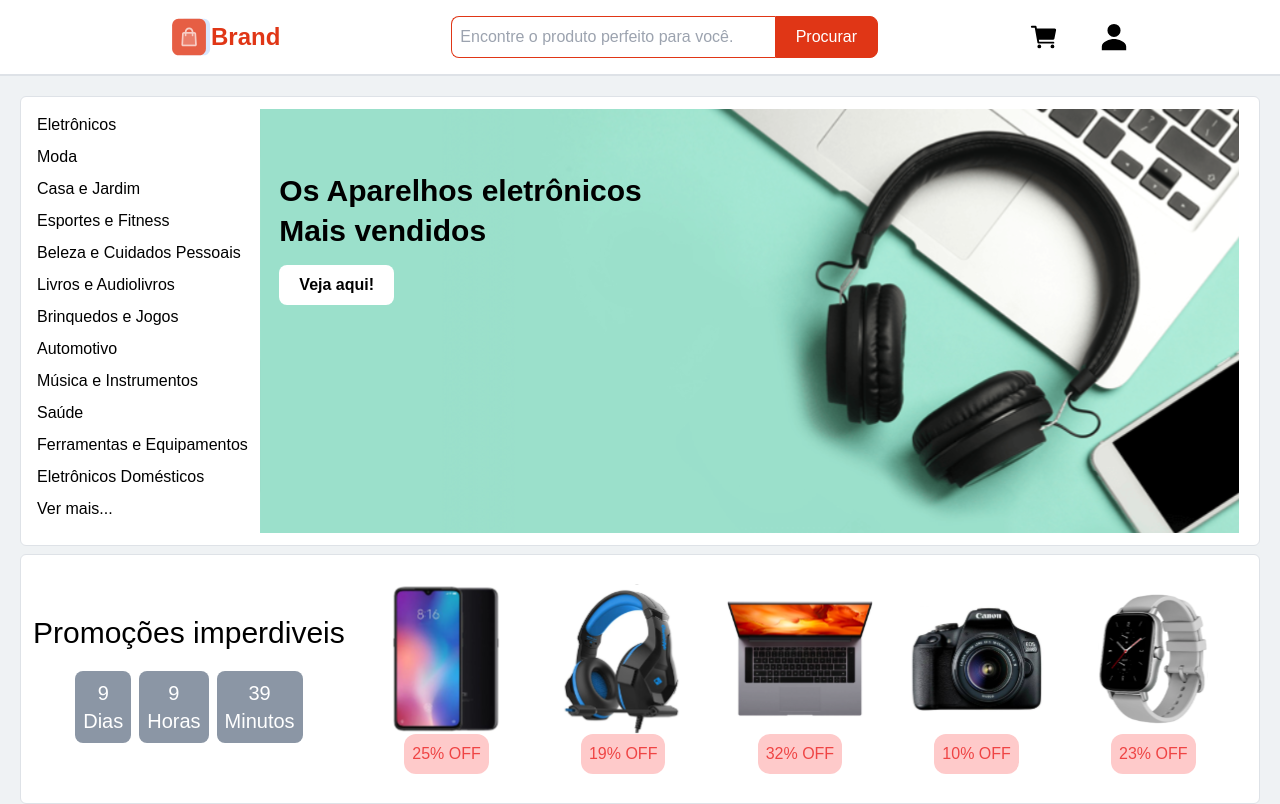
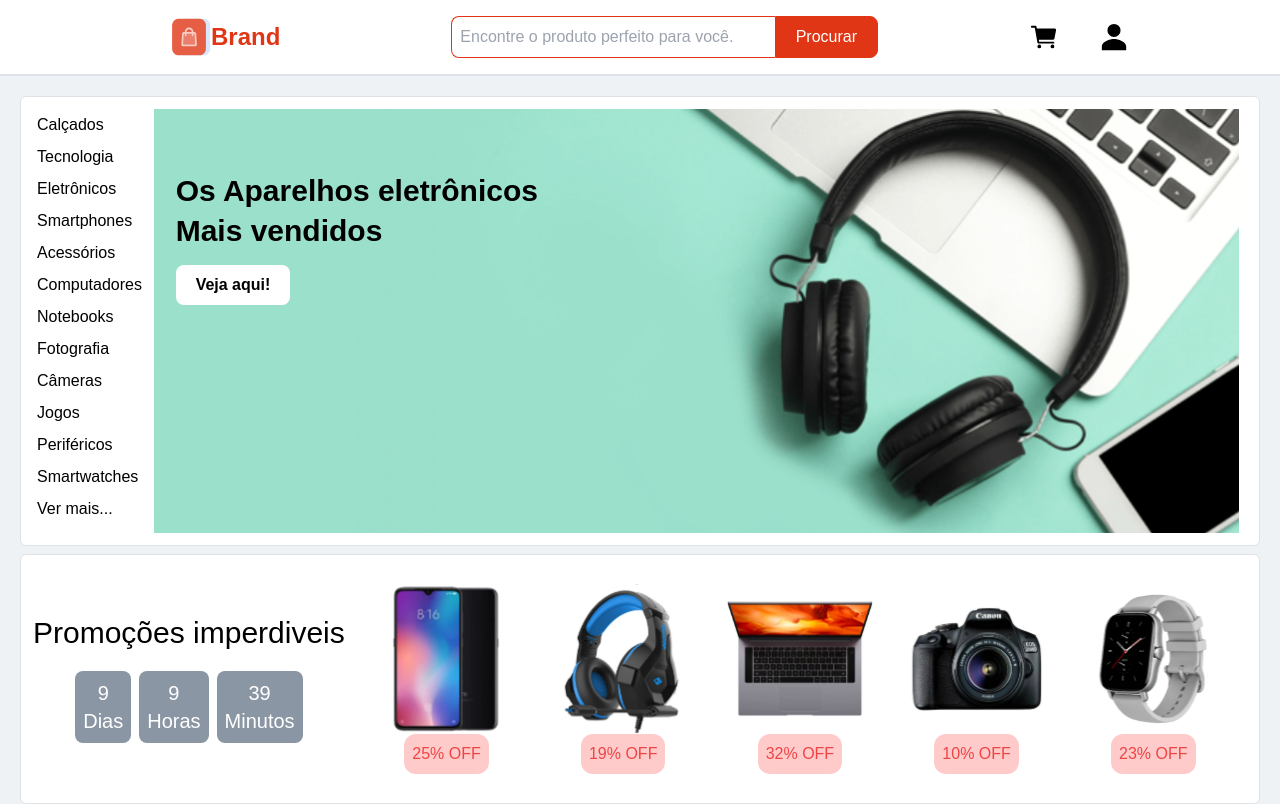
Before and after one commit to MatheusSCristo/ecommerce-front, a Next.js app: page / in a window 1280 px wide. Shown: the top 804 px of the page. Built offline with nearby package versions, Linux system fonts and the light colour scheme; no server answers; a web font is replaced by a local one.

Commit message:
feat:categories list redirect to search

```diff
--- a/src/app/(pages)/product/[productId]/page.tsx
+++ b/src/app/(pages)/product/[productId]/page.tsx
@@ -2,6 +2,7 @@
 import { CartContext } from "@/context/CartContext";
 import { ProductsContext } from "@/context/ProductsContext";
 import AddProductToCart from "@/utils/AddProductToCart";
+import { translateCategory } from "@/utils/CategoriesUtil";
 import getRatingStars from "@/utils/getRatingStars";
 import { CircularProgress } from "@mui/material";
 import Image from "next/image";
@@ -11,17 +12,13 @@ import {
   MdOutlineStarOutline,
   MdOutlineStarPurple500,
 } from "react-icons/md";
-import { categories } from "../../search/[productSearch]/SideBar/Categories";
 import Recommended from "../Recommended";
 
 type propsType = {
   params: { productId: string };
 };
 
-const translateCategory = (category: string) => {
-  const newCategory = categories.find((item) => item.category == category);
-  return newCategory?.categoria;
-};
+
 
 const getBlankStars = (ratingStars: String[] | undefined) => {
   return ratingStars ? new Array(5 - ratingStars.length).fill("") : undefined;
--- a/src/app/(pages)/search/[productSearch]/SideBar/Categories.tsx
+++ b/src/app/(pages)/search/[productSearch]/SideBar/Categories.tsx
@@ -2,30 +2,10 @@ import {
   CategoryType,
   SearchParamsBarContext,
 } from "@/context/SearchParamsBarContext";
+import { categories } from "@/utils/CategoriesUtil";
 import { useContext, useState } from "react";
 import { IoChevronDown, IoChevronUp } from "react-icons/io5";
 
-export const categories = [
-  { category: "shoes", categoria: "calçados" },
-  { category: "technology", categoria: "tecnologia" },
-  { category: "electronics", categoria: "eletrônicos" },
-  { category: "smartphones", categoria: "smartphones" },
-  { category: "accessories", categoria: "acessórios" },
-  { category: "computers", categoria: "computadores" },
-  { category: "notebooks", categoria: "notebooks" },
-  { category: "photography", categoria: "fotografia" },
-  { category: "cameras", categoria: "câmeras" },
-  { category: "gaming", categoria: "jogos" },
-  { category: "peripherals", categoria: "periféricos" },
-  { category: "smartwatches", categoria: "smartwatches" },
-  { category: "security", categoria: "segurança" },
-  { category: "printers", categoria: "impressoras" },
-  { category: "tablets", categoria: "tablets" },
-  { category: "monitors", categoria: "monitores" },
-  { category: "audio", categoria: "áudio" },
-  { category: "clothes", categoria: "roupas" },
-  { category: "house", categoria: "casa" },
-];
 
 const Categories = () => {
   const [showMoreIsActive, setShowMoreIsActive] = useState(false);
@@ -44,6 +24,8 @@ const Categories = () => {
       categoria: category.categoria,
     });
   };
+
+
 
   return (
     <div className="flex flex-col border-gray-300 border-t-2 py-2 ">
--- a/src/app/(pages)/search/[productSearch]/SideBar/index.tsx
+++ b/src/app/(pages)/search/[productSearch]/SideBar/index.tsx
@@ -1,18 +1,32 @@
 "use client";
 
-import { Dispatch, SetStateAction } from "react";
+import {
+  CategoryType,
+  SearchParamsBarContext,
+} from "@/context/SearchParamsBarContext";
+import { Dispatch, SetStateAction, useContext, useEffect } from "react";
 import Brands from "./Brands";
 import Categories from "./Categories";
 import Prices from "./Prices";
 
 type propsType = {
-  setSideBarMobileIsOpen: Dispatch<SetStateAction<boolean>>;
+  setSideBarMobileIsOpen?: Dispatch<SetStateAction<boolean>>;
 };
 
 const SideBar = ({ setSideBarMobileIsOpen }: propsType) => {
+  const { setCategorySelected } = useContext(SearchParamsBarContext);
+  const handleCloseSideBar = () => {
+    if (setSideBarMobileIsOpen) setSideBarMobileIsOpen(false);
+  };
+  useEffect(() => {
+    return setCategorySelected({} as CategoryType);
+  }, []);
+
   return (
-    <div className="my-1 md:my-0 flex flex-col md:static md:bg-transparent md:border-none absolute top-0 z-[9] bg-white border-gray-400 border rounded-lg px-2 h-full ">
-      <span className="self-end md:hidden" onClick={()=>setSideBarMobileIsOpen(false)}>X</span>
+    <div className="my-1 md:my-0 flex flex-col md:static md:bg-transparent md:border-none absolute top-0 z-[9] bg-white border-gray-400 border rounded-lg px-2 h-screen ">
+      <span className="self-end md:hidden" onClick={handleCloseSideBar}>
+        X
+      </span>
       <Categories />
       <Brands />
       <Prices />
--- a/src/app/(pages)/search/[productSearch]/page.tsx
+++ b/src/app/(pages)/search/[productSearch]/page.tsx
@@ -7,6 +7,7 @@ import {
   SearchParamsBarContext,
 } from "@/context/SearchParamsBarContext";
 import { Product } from "@/types";
+import { translateCategory } from "@/utils/CategoriesUtil";
 import { useSearchParams } from "next/navigation";
 import { useContext, useEffect, useState } from "react";
 import { IoFilter } from "react-icons/io5";
@@ -46,7 +47,12 @@ const page = ({ params: { productSearch } }: PropsType) => {
 
   const productsHasSearchedWord = (product: Product, searched: string) => {
     return Object.values(product).some((value) => {
-      if (typeof value === "string") {
+      if (typeof value === "object") {
+        return value.some((item) => {
+          const translatedCategory = translateCategory(item);
+          return translatedCategory?.includes(searched);
+        });
+      } else if (typeof value === "string") {
         return value.toLowerCase().includes(searched.toLowerCase());
       }
       return false;
@@ -89,7 +95,7 @@ const page = ({ params: { productSearch } }: PropsType) => {
         <SideBar setSideBarMobileIsOpen={setSideBarMobileIsOpen} />
       )}
       <div className="hidden md:block">
-        <SideBar setSideBarMobileIsOpen={setSideBarMobileIsOpen} />
+        <SideBar  />
       </div>
       <div className="flex flex-col w-full gap-2 ">
         <div className="flex items-center gap-2">
--- a/src/app/components/FirstBox/MobileCategoriesSlider.tsx
+++ b/src/app/components/FirstBox/MobileCategoriesSlider.tsx
@@ -1,12 +1,23 @@
 "use client";
+import "swiper/css";
+import "swiper/css/navigation";
+import "swiper/css/pagination";
+import "swiper/css/scrollbar";
 import { A11y, Navigation, Pagination, Scrollbar } from "swiper/modules";
 import { Swiper, SwiperSlide } from "swiper/react";
-import 'swiper/css';
-import 'swiper/css/navigation';
-import 'swiper/css/pagination';
-import 'swiper/css/scrollbar'
 
-const MobileCategoriesSlider = ({ categories }: { categories: string[] }) => {
+type propsType = {
+  categories: {
+    category: string;
+    categoria: string;
+  }[];
+  handleSearchClick: (category: string) => void;
+};
+
+const MobileCategoriesSlider = ({
+  categories,
+  handleSearchClick,
+}: propsType) => {
   return (
     <>
       <Swiper
@@ -16,7 +27,13 @@ const MobileCategoriesSlider = ({ categories }: { categories: string[] }) => {
         modules={[Navigation, Pagination, Scrollbar, A11y]}
       >
         {categories.map((category) => (
-          <SwiperSlide className="w-fit py-2 px-4 border-gray-500 border rounded-lg" key={category}>{category}</SwiperSlide>
+          <SwiperSlide
+            className="w-fit py-2 px-4 border-gray-500 border rounded-lg capitalize"
+            key={category.category}
+            onClick={()=>handleSearchClick(category.categoria)}
+          >
+            {category.categoria}
+          </SwiperSlide>
         ))}
       </Swiper>
     </>
--- a/src/app/components/FirstBox/index.tsx
+++ b/src/app/components/FirstBox/index.tsx
@@ -1,35 +1,40 @@
+"use client";
+import { categories } from "@/utils/CategoriesUtil";
 import Image from "next/image";
-import React from "react";
+import { useRouter } from "next/navigation";
 import MobileCategoriesSlider from "./MobileCategoriesSlider";
 
 const PrimaryBox = () => {
-  const categories = [
-    "Eletrônicos",
-    "Moda",
-    "Casa e Jardim",
-    "Esportes e Fitness",
-    "Beleza e Cuidados Pessoais",
-    "Livros e Audiolivros",
-    "Brinquedos e Jogos",
-    "Automotivo",
-    "Música e Instrumentos",
-    "Saúde",
-    "Ferramentas e Equipamentos",
-    "Eletrônicos Domésticos",
-  ];
+  const router = useRouter();
+
+   const handleSearchClick = (category: string) => {
+    const queryParams = new URLSearchParams(category);
+    queryParams.set("q", "+");
+    const queryString = queryParams.toString();
+    router.push(`/search/${`/search/?${queryString}`}`);
+  };
 
   return (
     <section className="bg-white border border-gray-300 rounded-md md:p-3 flex flex-col md:flex-row gap-2 md:h-[450px] h-[250px]">
       <div className="md:hidden">
-        {<MobileCategoriesSlider categories={categories} />}
+        {<MobileCategoriesSlider categories={categories} handleSearchClick={handleSearchClick}/>}
       </div>
       <div className="md:flex flex-col hidden">
-        {categories.map((category) => (
-          <span className="p-1 hover:bg-gray-200 w-full rounded-md hover:scale-[1.01]" key={category}>
-            {category}
-          </span>
-        ))}
-        <span className="p-1 hover:bg-gray-200 w-full rounded-md hover:scale-[1.01]">Ver mais...</span>
+        {categories.map((category, index) => {
+          if (index < 12)
+            return (
+              <span
+                className="p-1 hover:bg-gray-200 w-full rounded-md hover:scale-[1.01] capitalize cursor-pointer"
+                key={category.category}
+                onClick={()=>handleSearchClick(category.categoria)}
+              >
+                {category.categoria}
+              </span>
+            );
+        })}
+        <span className="p-1 hover:bg-gray-200 w-full rounded-md hover:scale-[1.01]">
+          Ver mais...
+        </span>
       </div>
       <div className="flex-1 relative ">
         <Image
@@ -45,7 +50,10 @@ const PrimaryBox = () => {
             </h1>
             <h1 className="text-xl md:text-3xl font-bold">Mais vendidos</h1>
           </div>
-          <button className="bg-white px-5 py-2 rounded-lg w-fit font-bold">
+          <button
+            onClick={() => handleSearchClick("tecnologia")}
+            className="bg-white px-5 py-2 rounded-lg w-fit font-bold"
+          >
             Veja aqui!
           </button>
         </div>
--- /dev/null
+++ b/src/utils/CategoriesUtil.ts
@@ -0,0 +1,26 @@
+export const categories = [
+  { category: "shoes", categoria: "calçados" },
+  { category: "technology", categoria: "tecnologia" },
+  { category: "electronics", categoria: "eletrônicos" },
+  { category: "smartphones", categoria: "smartphones" },
+  { category: "accessories", categoria: "acessórios" },
+  { category: "computers", categoria: "computadores" },
+  { category: "notebooks", categoria: "notebooks" },
+  { category: "photography", categoria: "fotografia" },
+  { category: "cameras", categoria: "câmeras" },
+  { category: "gaming", categoria: "jogos" },
+  { category: "peripherals", categoria: "periféricos" },
+  { category: "smartwatches", categoria: "smartwatches" },
+  { category: "security", categoria: "segurança" },
+  { category: "printers", categoria: "impressoras" },
+  { category: "tablets", categoria: "tablets" },
+  { category: "monitors", categoria: "monitores" },
+  { category: "audio", categoria: "áudio" },
+  { category: "clothes", categoria: "roupas" },
+  { category: "house", categoria: "casa" },
+];
+
+export const translateCategory = (category: string ) => {
+  const newCategory = categories.find((item) => item.category == category);
+  return newCategory?.categoria;
+};
```
